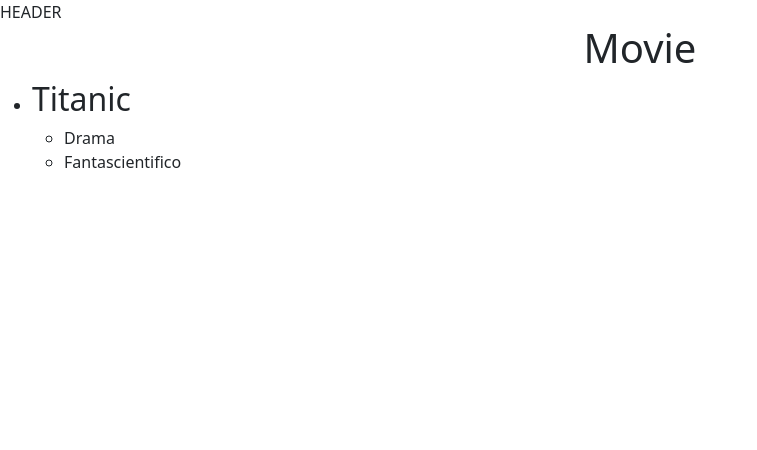
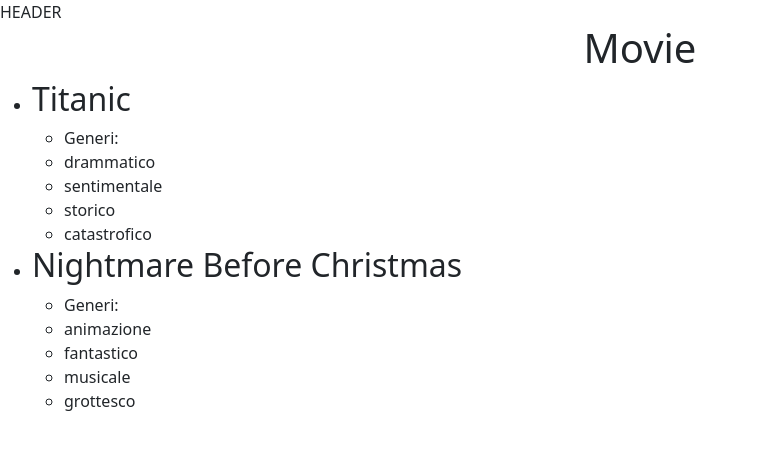
Before and after one commit to AndreaDeStefano1/php-oop-1, a PHP site: page / in a window 1280 px wide. Shown: the top 450 px of the page, without its empty margins (0-757 px from the left). Run offline with PHP 8.4, Linux system fonts and the light colour scheme.

Commit message:
Esercizio

```diff
--- a/index.php
+++ b/index.php
@@ -8,7 +8,8 @@
   <script src="https://cdn.jsdelivr.net/npm/bootstrap@5.2.0-beta1/dist/js/bootstrap.bundle.min.js" integrity="sha384-pprn3073KE6tl6bjs2QrFaJGz5/SUsLqktiwsUTF55Jfv3qYSDhgCecCxMW52nD2" crossorigin="anonymous"></script>
   <?php
   require_once __DIR__ . '/class/Movie.php';
-  $titanic = new Movie('Titanic', ['Drama','Fantascientifico'],'ENG');
+  $titanic = new Movie('Titanic', ['drammatico', 'sentimentale', 'storico', 'catastrofico'],'ENG');
+  $nightmare_before_christmas = new Movie('Nightmare Before Christmas', ['animazione', 'fantastico', 'musicale', 'grottesco'],'ENG');
   ?>
   <title>Document</title>
 </head>
@@ -20,7 +21,17 @@
     <li>
       <h2><?php echo $titanic->getName() ?></h2>
       <ul>
+        <li>Generi:</li>
         <?php foreach ($titanic->getGenre() as $genre) : ?>
+          <li><?php echo $genre ?></li>
+        <?php endforeach; ?>
+      </ul>
+    </li>
+    <li>
+      <h2><?php echo $nightmare_before_christmas->getName() ?></h2>
+      <ul>
+        <li>Generi:</li>
+        <?php foreach ($nightmare_before_christmas->getGenre() as $genre) : ?>
           <li><?php echo $genre ?></li>
         <?php endforeach; ?>
       </ul>
```
